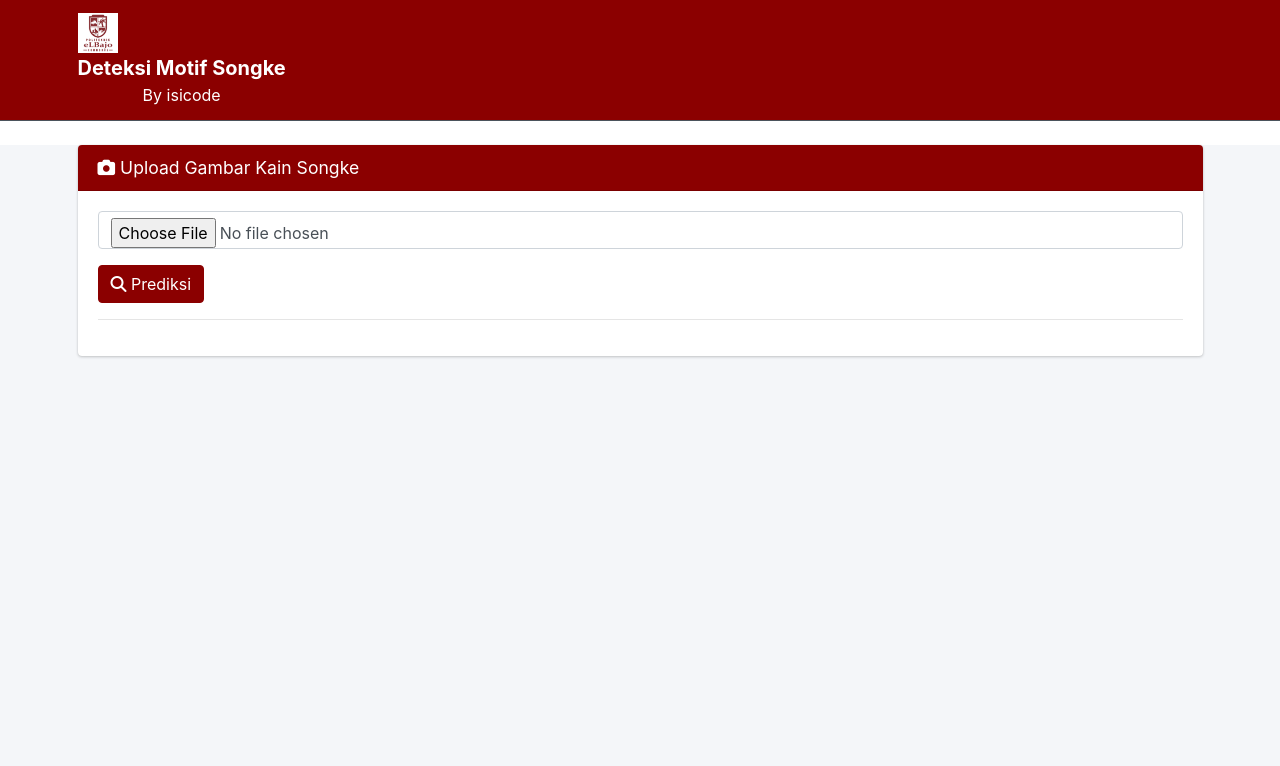
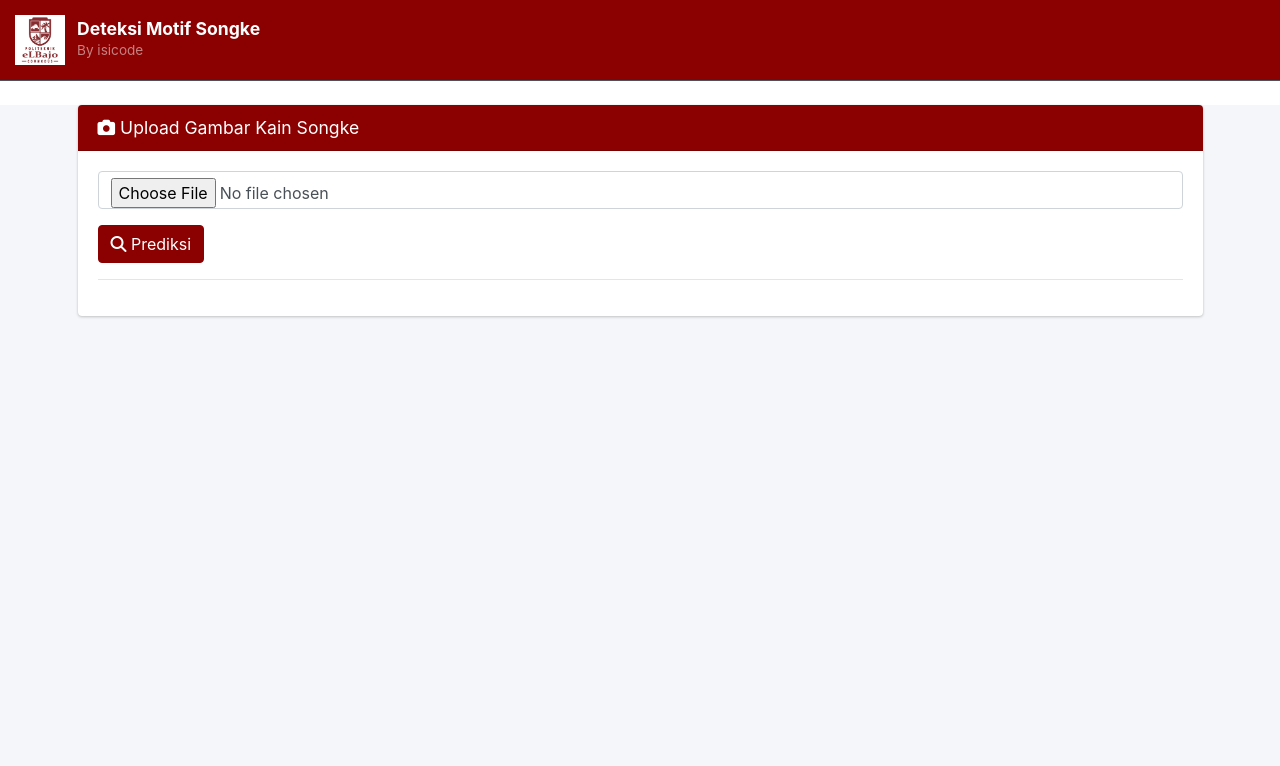
Before and after one commit to Fano0312/deteksi_motif_songke, a Flask app: page / in a window 1280 px wide. Shown: the top 766 px of the page. Run offline with Flask 3, Linux system fonts and the light colour scheme; some libraries are stand-ins or nearby versions.

Commit message:
Update index.html

```diff
--- a/templates/index.html
+++ b/templates/index.html
@@ -49,17 +49,22 @@
 
     <div class="wrapper">
 
-        <nav class="main-header navbar navbar-expand-md navbar-dark navbar-primary">
-            <div class="container">
-                <a href="#" class="navbar-brand">
-                    <img src="/static/logo.png" alt="Logo" class="logo-img">
-                    <div class="brand-container text-center">
-    <span class="brand-text font-weight-bold d-block">Deteksi Motif Songke</span>
-    <small class="brand-subtext d-block">By isicode</small>
-</div>
-                </a>
+       <nav class="main-header navbar navbar-dark navbar-primary" style="background-color: #8B0000; padding: 10px 0;">
+    <div class="container-fluid d-flex justify-content-start align-items-center" style="padding-left: 15px;">
+        <a href="#" class="navbar-brand d-flex align-items-center" style="margin-right: 0;">
+            <img src="/static/logo.png" alt="Logo" class="logo-img" style="height: 50px; width: auto; margin-right: 12px;">
+
+            <div class="text-container d-flex flex-column align-items-start">
+                <span class="brand-text font-weight-bold" style="font-size: 1.1rem; line-height: 1.1; display: block;">
+                    Deteksi Motif Songke
+                </span>
+                <small class="text-white-50" style="font-size: 0.85rem; margin-top: 2px;">
+                    By isicode
+                </small>
             </div>
-        </nav>
+        </a>
+    </div>
+</nav>
 
         <div class="content-wrapper">
             <div class="content">
```
